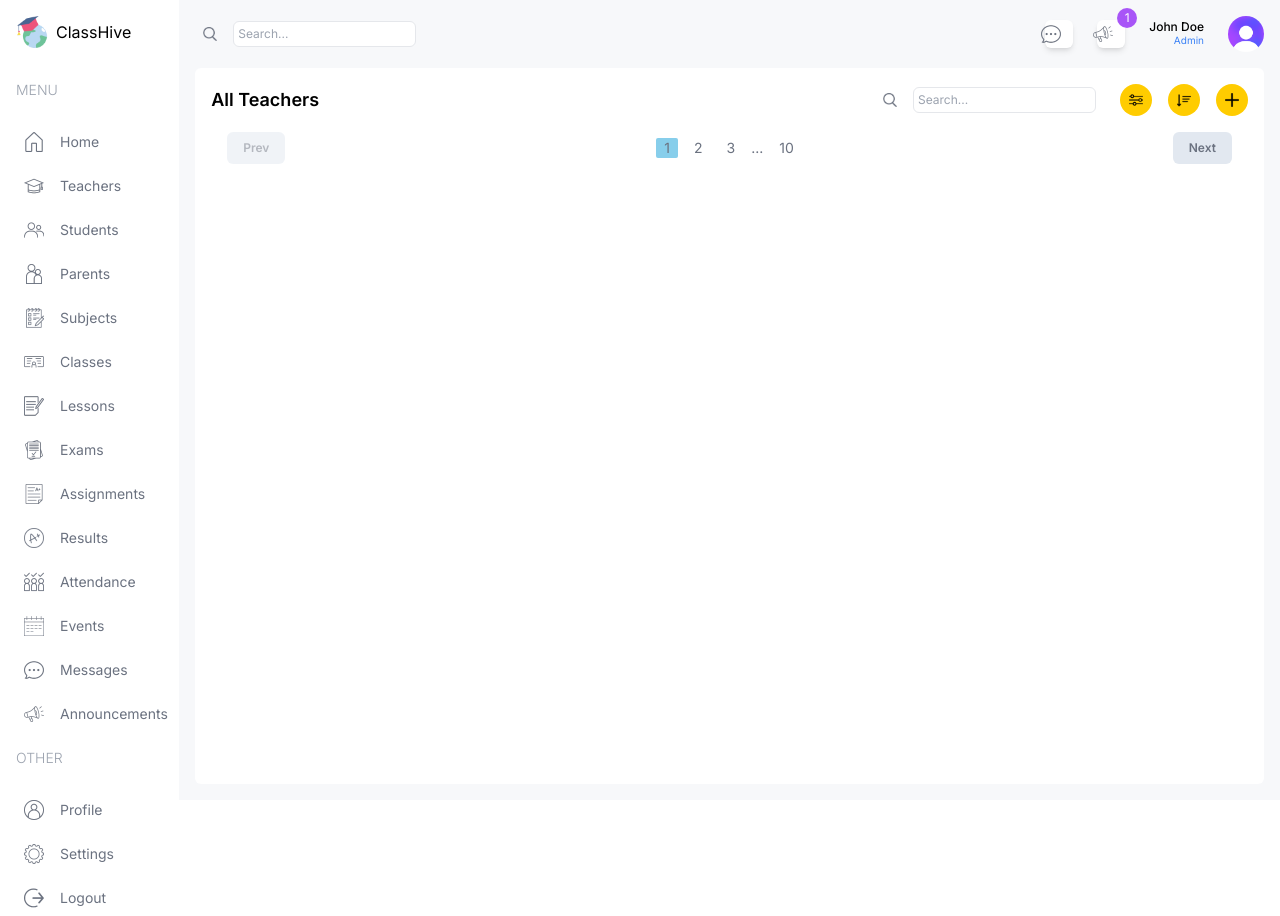
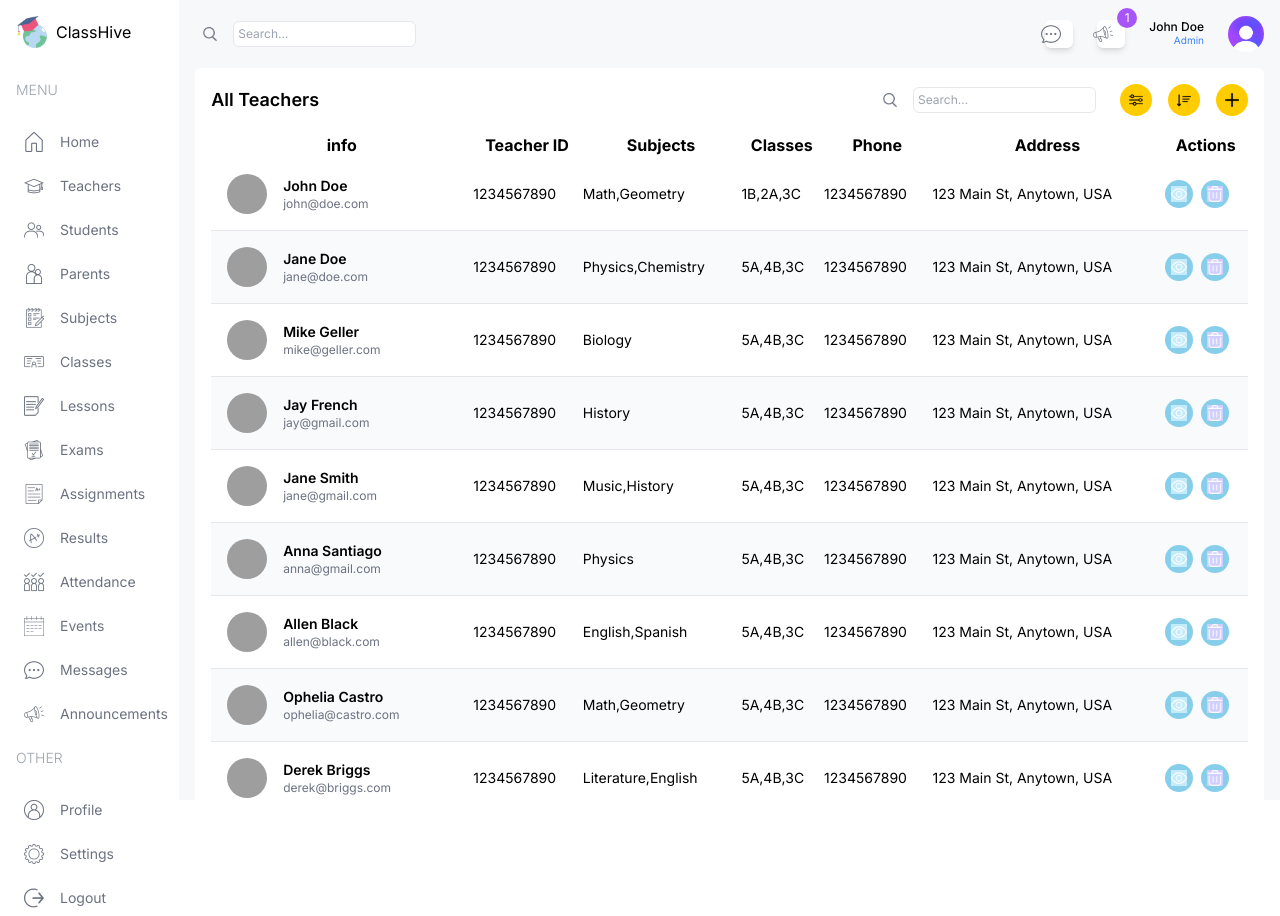
Before and after one commit to buriihenry/classhive, a Next.js app: page /list/teachers in a window 1280 px wide. Built offline with nearby package versions, Linux system fonts and the light colour scheme; grey boxes are pictures that could not be loaded.

Commit message:
Add Table component

```diff
--- a/next.config.mjs
+++ b/next.config.mjs
@@ -1,4 +1,10 @@
 /** @type {import('next').NextConfig} */
-const nextConfig = {};
+const nextConfig = {
+    images:{
+        remotePatterns:[
+            {hostname:"images.pexels.com"}
+        ]
+    }
+};
 
 export default nextConfig;
--- a/src/app/(dashboard)/list/teachers/page.tsx
+++ b/src/app/(dashboard)/list/teachers/page.tsx
@@ -1,8 +1,93 @@
 import Pagination from "@/components/Pagination";
+import Table from "@/components/Table";
 import TableSearch from "@/components/TableSearch";
 import Image from "next/image";
+import Link from "next/link";
+import { role, teachersData } from "@/lib/data";
+
+type Teacher = {
+  id:number;
+  teacherId:string;
+  name:string;
+  email?:string;
+  photo:string;
+  phone:string;
+  subjects:string[];
+  classes:string[];
+  address:string;
+}
+
+const columns = [
+  {
+    header:"info",
+    accessor: "info",
+  },
+  {
+    header:"Teacher ID",
+    accessor: "teacherId",
+    className: "hidden md:table-cell",
+  },
+  {
+    header:"Subjects",
+    accessor: "subjects",
+    className: "hidden md:table-cell",
+  },
+  {
+    header:"Classes",
+    accessor: "classes",
+    className: "hidden md:table-cell",
+  },
+  {
+    header:"Phone",
+    accessor: "phone",
+    className: "hidden md:table-cell",
+  },
+  {
+    header:"Address",
+    accessor: "address",
+    className: "hidden md:table-cell",
+  },
+  {
+    header:"Actions",
+    accessor: "actions",
+  },
+
+
+];
+
 
 const TeacherListPage = () => {
+
+  const renderRow = (item: Teacher) => (
+    <tr key={item.id} className="border-b border-gray-200 even:bg-slate-50 text-sm hover:bg-buriiPurpleLight">
+      <td className="flex items-center gap-4 p-4">
+        <Image src={item.photo} alt="" width={40} height={40} className="md:hidden xl:block w-10 h-10 rounded-full object-cover"/>
+        <div className="flex  flex-col">
+          <h3 className="font-semibold">{item.name}</h3>
+          <p className="text-xs text-gray-500">{item?.email}</p>
+        </div>
+      </td>
+      <td className="hidden md:table-cell">{item.teacherId}</td>
+      <td className="hidden md:table-cell">{item.subjects.join(",")}</td>
+      <td className="hidden md:table-cell">{item.classes.join(",")}</td>
+      <td className="hidden md:table-cell">{item.phone}</td>
+      <td className="hidden md:table-cell">{item.address}</td>
+      <td>
+        <div className="flex items-center gap-2">
+          <Link href={`/list/teachers/${item.id}`}>
+          <button className="w-7 h-7 flex items-center justify-center rounded-full bg-buriiSky">
+            <Image src="/view.png" alt="" width={16} height={16}/>
+            </button>
+            </Link>
+            {role ==="admin" && (<button className="w-7 h-7 flex items-center justify-center rounded-full bg-buriiSky">
+            <Image src="/delete.png" alt="" width={16} height={16}/>
+            </button>)}
+
+        </div>
+      </td>
+
+    </tr>
+);
   return (
     <div className='bg-white p-4 rounded-md flex-1 m-4 mt-0'>
       {/* TOP */}
@@ -24,7 +109,8 @@
         </div>
       </div>
 
-      {/* Middle */}
+      {/* LIST */}
+      <Table columns= {columns} renderRow={renderRow} data={teachersData}/>
 
       {/* Pagination */}
 
--- /dev/null
+++ b/src/components/Table.tsx
@@ -0,0 +1,26 @@
+const Table = ({
+    columns,
+    renderRow,
+    data
+}:{
+    columns:{header:string; accessor:string; className?:string} [];
+    renderRow:(item:any) => React.ReactNode;
+    data:any[];
+
+}) => {
+  return (
+    <table className='w-full mt-4 '>
+        <thead>
+            <tr>
+                {columns.map((col)=>(
+                <th key={col.accessor} className={col.className}>{col.header} </th>
+                ))}
+            </tr>
+
+        </thead>
+        <tbody>{data.map((item)=>renderRow(item))}</tbody>
+    </table>
+  )
+}
+
+export default Table
```
